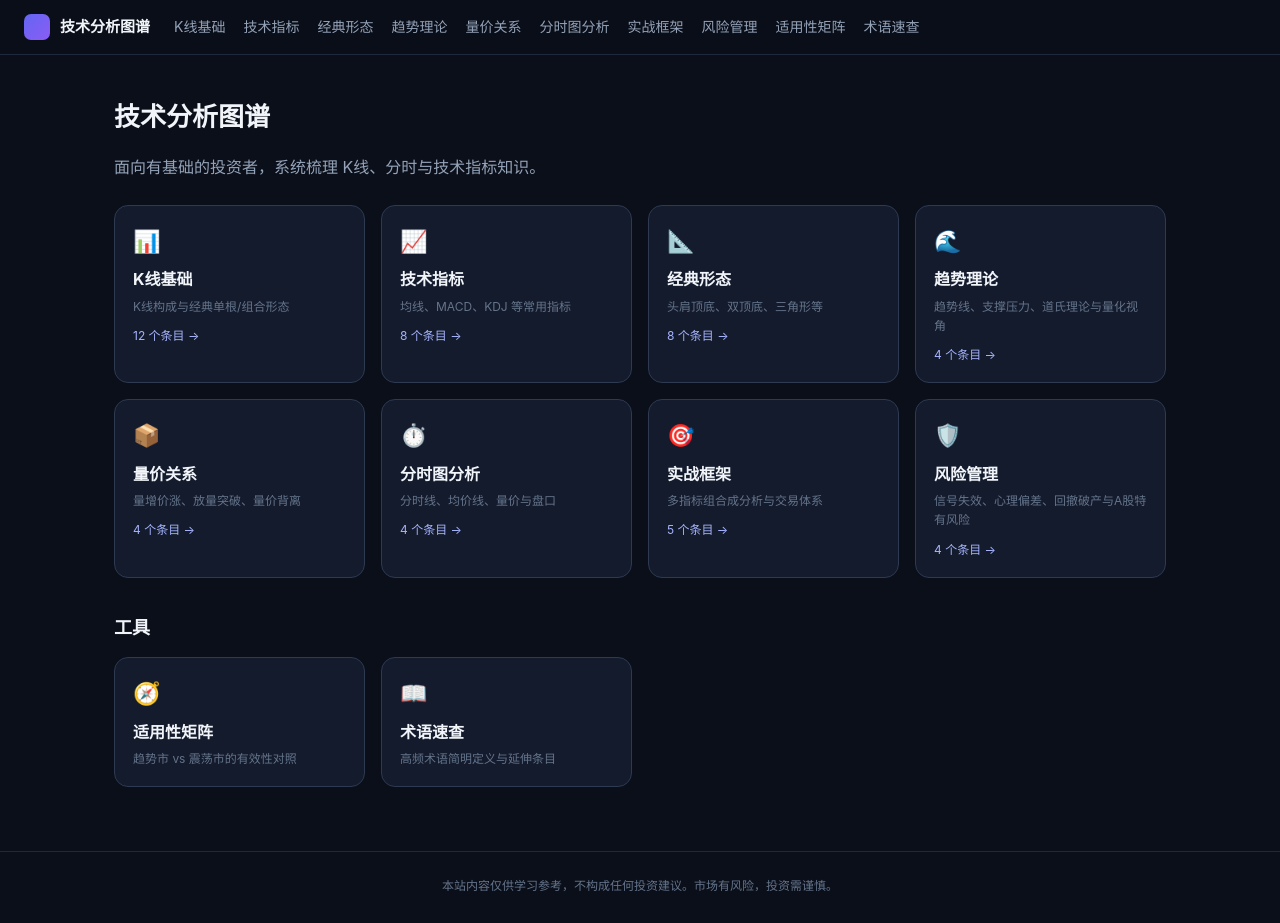
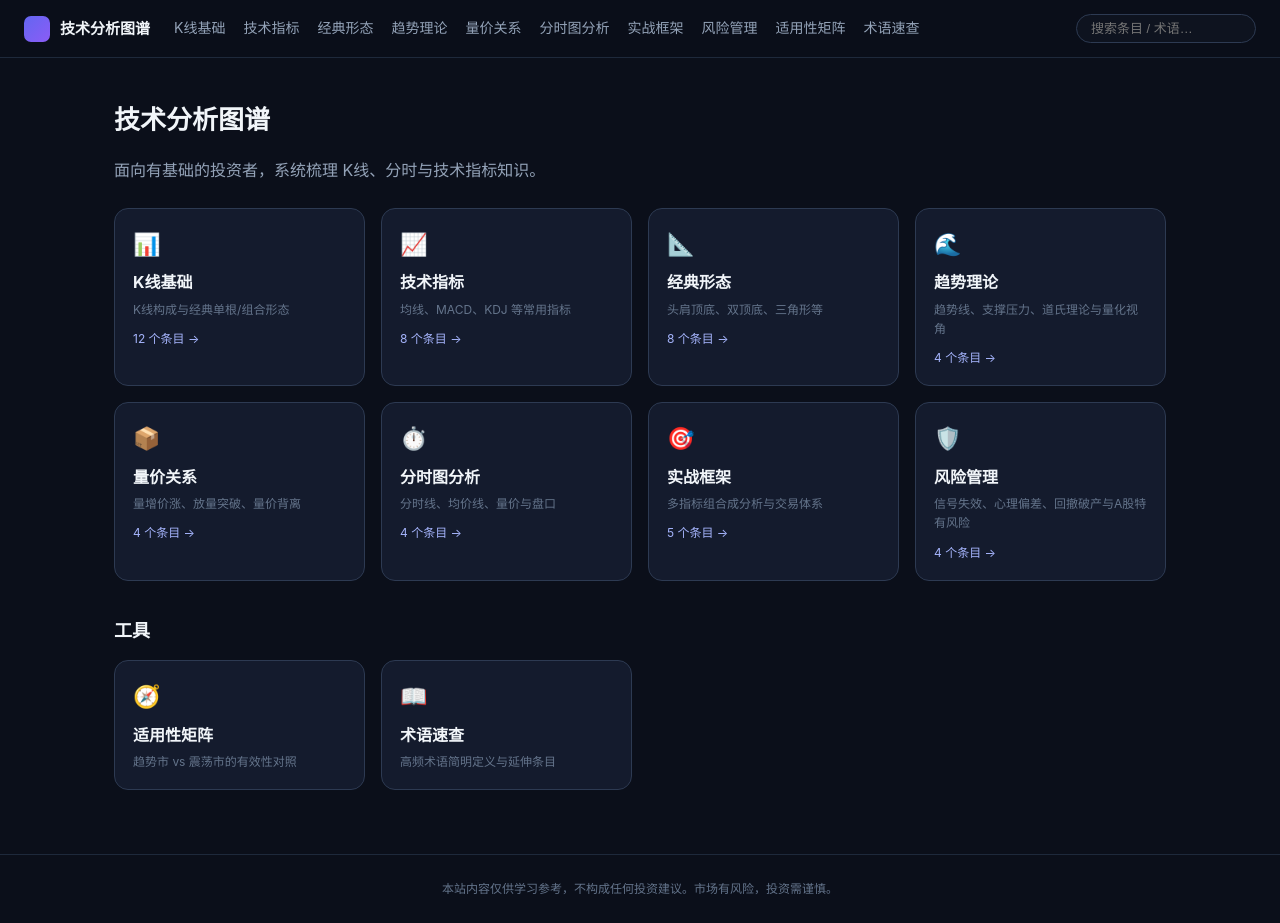
Before and after one commit to windssmile/tanalysis, a React (Vite) app: page / in a window 1280 px wide. Built offline with nearby package versions, Linux system fonts and the light colour scheme.

Commit message:
feat: 顶栏搜索框SearchBox(实时下拉+回车进结果页)+Nav集成
Co-Authored-By: Claude Opus 4.8 <noreply@anthropic.com>

```diff
--- a/src/components/layout/Nav.jsx
+++ b/src/components/layout/Nav.jsx
@@ -2,6 +2,7 @@ import { useState } from 'react'
 import { Link, NavLink } from 'react-router-dom'
 import { enabledCategories } from '../../content/categories.js'
 import { enabledTools } from '../../content/tools.js'
+import SearchBox from './SearchBox.jsx'
 import './layout.css'
 
 export default function Nav() {
@@ -29,6 +30,7 @@ export default function Nav() {
           </NavLink>
         ))}
       </div>
+      <SearchBox />
     </nav>
   )
 }
--- /dev/null
+++ b/src/components/layout/SearchBox.jsx
@@ -0,0 +1,44 @@
+import { useState } from 'react'
+import { useNavigate, Link } from 'react-router-dom'
+import { search } from '../../search/index.js'
+
+export default function SearchBox() {
+  const [q, setQ] = useState('')
+  const [open, setOpen] = useState(false)
+  const navigate = useNavigate()
+  const results = q.trim() ? search(q.trim(), 6) : []
+
+  function submit(e) {
+    e.preventDefault()
+    if (!q.trim()) return
+    setOpen(false)
+    navigate(`/search?q=${encodeURIComponent(q.trim())}`)
+  }
+
+  return (
+    <form className="nav-search" role="search" onSubmit={submit}>
+      <input
+        type="search"
+        className="nav-search-input"
+        value={q}
+        onChange={(e) => { setQ(e.target.value); setOpen(true) }}
+        onFocus={() => setOpen(true)}
+        onBlur={() => setTimeout(() => setOpen(false), 120)}
+        placeholder="搜索条目 / 术语…"
+        aria-label="搜索"
+      />
+      {open && results.length > 0 && (
+        <ul className="nav-search-suggest" role="listbox">
+          {results.map((r) => (
+            <li key={r.type + '-' + r.id} role="option" aria-selected="false">
+              <Link to={r.path} onClick={() => { setOpen(false); setQ('') }}>
+                <span>{r.title}</span>
+                <span className="nav-search-kind">{r.type === 'term' ? '术语' : '条目'}</span>
+              </Link>
+            </li>
+          ))}
+        </ul>
+      )}
+    </form>
+  )
+}
--- a/src/components/layout/layout.css
+++ b/src/components/layout/layout.css
@@ -22,3 +22,19 @@
 @media (max-width: 720px) {
   .topic-sidebar-wrap { display: none; }
 }
+.nav-search { position: relative; margin-left: auto; }
+.nav-search-input {
+  background: var(--surface-2); color: var(--text); border: 1px solid var(--border-strong);
+  border-radius: 20px; padding: 6px 14px; font-size: 13px; width: 180px; outline: none;
+}
+.nav-search-input:focus { border-color: var(--primary); }
+.nav-search-suggest {
+  position: absolute; top: 110%; right: 0; left: 0; z-index: 30; margin: 0; padding: 6px;
+  list-style: none; background: var(--surface); border: 1px solid var(--border-strong);
+  border-radius: var(--radius-sm); box-shadow: 0 8px 24px rgba(0,0,0,0.4);
+}
+.nav-search-suggest li a {
+  display: flex; justify-content: space-between; gap: 10px; padding: 6px 10px; border-radius: 6px;
+}
+.nav-search-suggest li a:hover { background: var(--primary-soft); }
+.nav-search-kind { color: var(--text-mute); font-size: 12px; }
```
Also changed, not shown: 2 other files (tests, documents, lock files or other folders).
